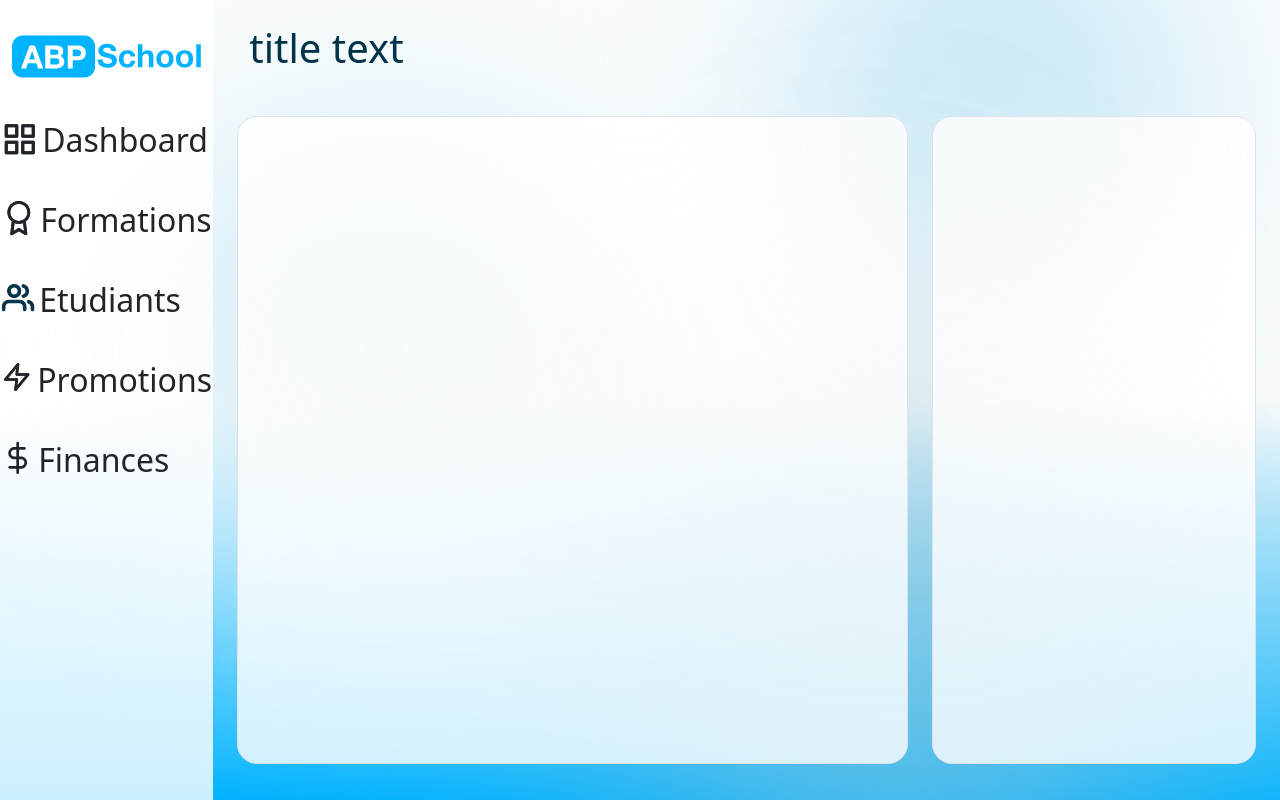
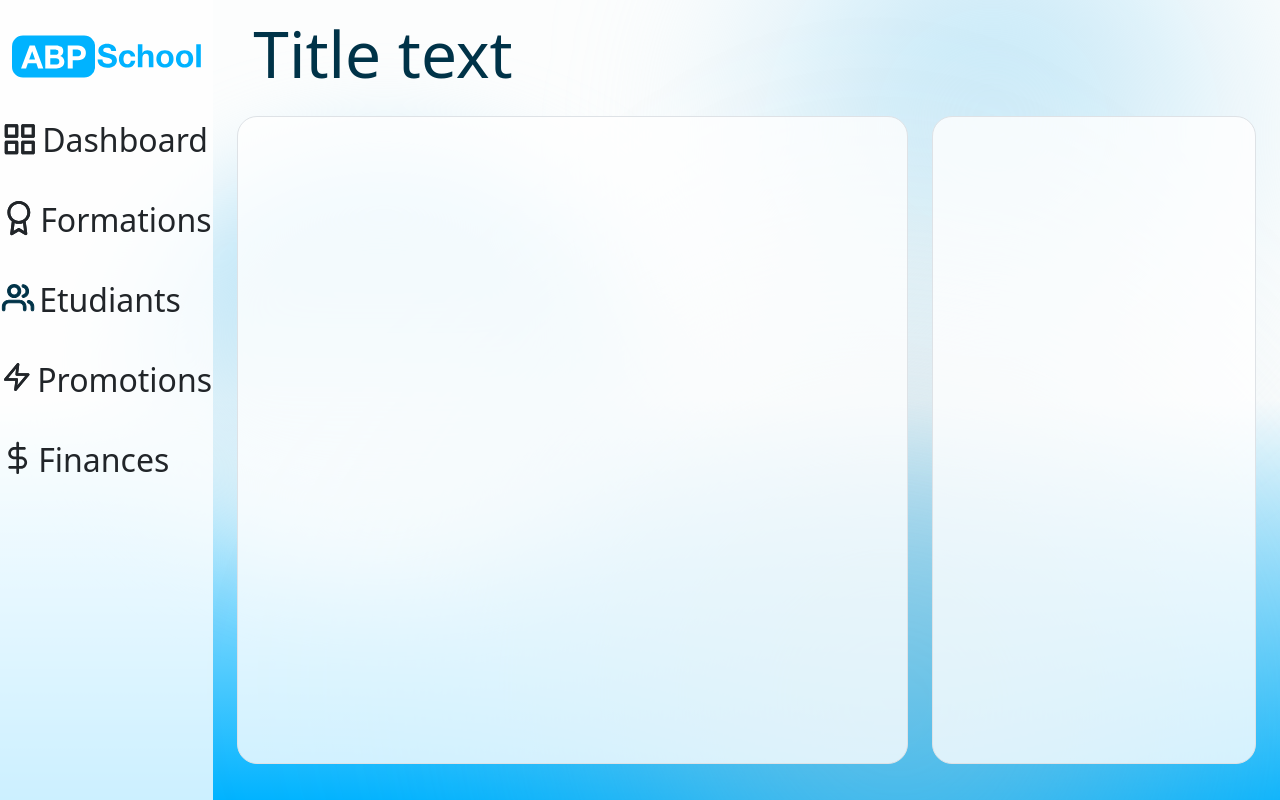
Before and after one commit to Samio735/ABPschool, a website: page index.html in a window 1280 px wide. Drawn offline with nearby package versions, Linux system fonts and the light colour scheme.

Commit message:
fixed bg bug

```diff
--- a/index.html
+++ b/index.html
@@ -26,7 +26,6 @@
         height: 100%;
         opacity: 80%;
         z-index: -10;
-        backdrop-filter: blur(80px);
         background-color: #ffffff;"
         ></div>
 
@@ -42,7 +41,7 @@
             background-image: linear-gradient(0deg, rgba(238,244,246,0.67), #B0E1F7 );
             top: 20%;
             right: -10%;
-            filter: blur(120px);
+            filter: blur(50px);
 
             "> </div>
             <div class="circle" style="
@@ -152,7 +151,7 @@
 
     <div class="main-side col container  gx-5" >
             <div class="row  d-flex align-items-end " style="height: 10%;">
-                <h1 class="h1 text-dark gx-5">title text</h1>
+                <h1 class="h1  text-dark gx-5 mt-3 ms-1" style="font-size:4rem;">Title text</h1>
 
             </div>
             <div class="row  gy-10" style="height: 90%;">
```
